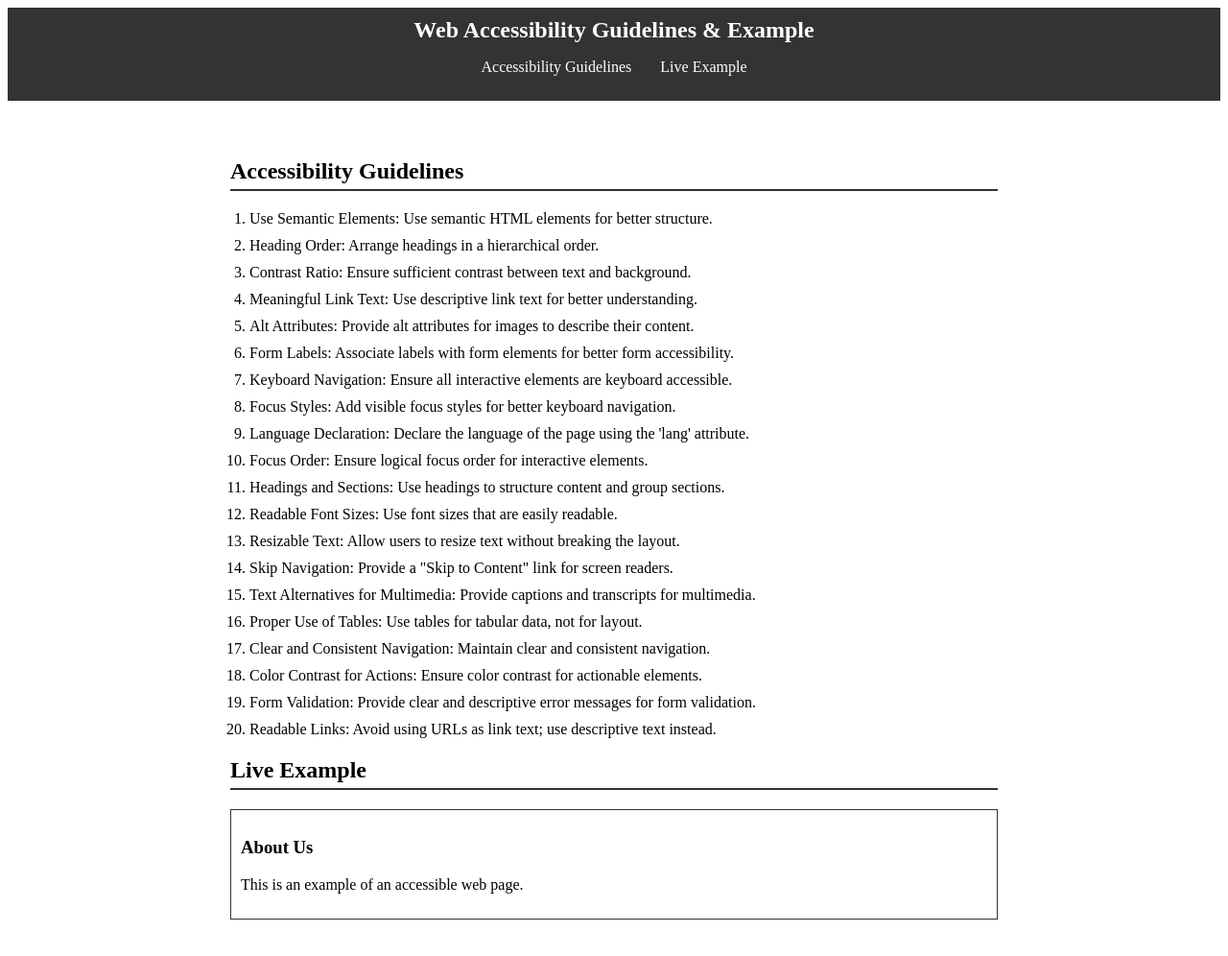
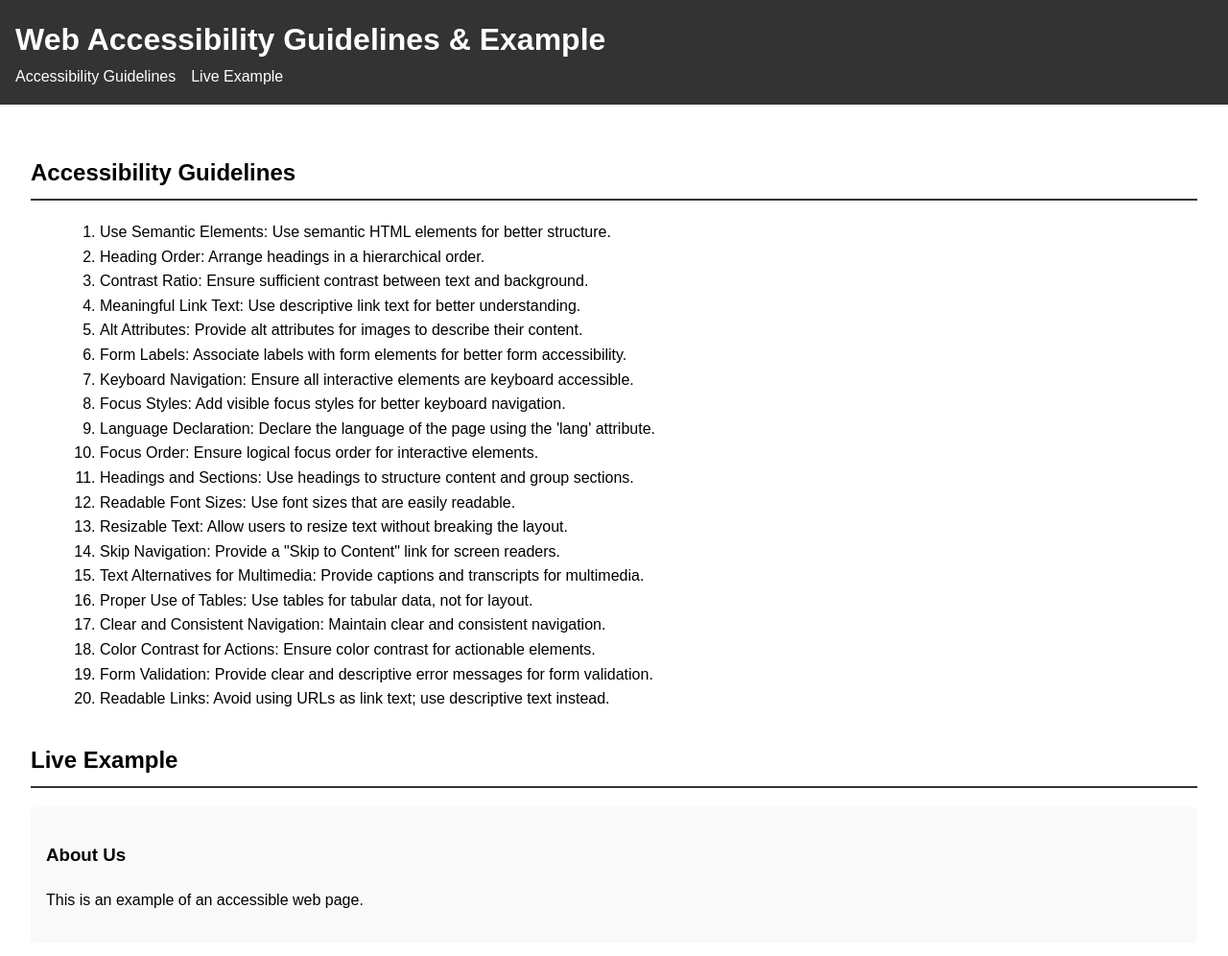
Before and after one commit to rusulazomsumon/webaccessibility, a plain HTML site: page index.html in a window 1280 px wide. Shown: the whole page at 96% size. Drawn offline with Linux system fonts and the light colour scheme.

Commit message:
css updated

```diff
--- a/style.css
+++ b/style.css
@@ -1,11 +1,4 @@
-<!DOCTYPE html>
-<html lang="en">
-<head>
-  <meta charset="UTF-8">
-  <meta http-equiv="X-UA-Compatible" content="IE=edge">
-  <meta name="viewport" content="width=device-width, initial-scale=1.0">
-  <title>Web Accessibility Guidelines & Example</title>
-  <style>
+/* Global styles */
 body {
     font-family: Arial, sans-serif;
     line-height: 1.6;
@@ -13,76 +6,64 @@
     padding: 0;
   }
 
+  /* Header styles */
   header {
     background-color: #333;
     color: #fff;
-      padding: 10px;
-      text-align: center;
+    padding: 1rem;
   }
 
   header h1 {
     margin: 0;
-      font-size: 24px;
+    padding: 0;
   }
 
   nav ul {
     list-style: none;
+    margin: 0;
     padding: 0;
     display: flex;
-      justify-content: center;
   }
 
-    nav ul li {
-      margin: 0 15px;
+  nav li {
+    margin-right: 1rem;
   }
 
-    nav ul li a {
+  nav a {
     color: #fff;
     text-decoration: none;
   }
 
+  /* Main content styles */
   main {
-      max-width: 800px;
-      margin: 20px auto;
-      padding: 20px;
+    padding: 2rem;
+  }
+
+  section {
+    margin-bottom: 2rem;
   }
 
   section h2 {
     border-bottom: 2px solid #333;
-      padding-bottom: 5px;
+    padding-bottom: 0.5rem;
   }
 
   ol {
-      padding-left: 20px;
+    list-style: decimal;
+    margin-left: 2rem;
   }
 
-    ol li {
-      margin-bottom: 10px;
+  /* Example section styles */
+  #example div {
+    background-color: #f9f9f9;
+    padding: 1rem;
+    border-radius: 5px;
   }
 
-    #example div {
-      border: 1px solid #333;
-      padding: 10px;
-      margin-top: 20px;
+  /* Footer styles */
+  footer {
+    background-color: #333;
+    color: #fff;
+    padding: 1rem;
+    text-align: center;
   }
-  </style>
-</head>
-<body>
-  <header>
-    <h1>Web Accessibility Guidelines & Example</h1>
-    <nav>
-      <ul>
-        <li><a href="#guidelines">Accessibility Guidelines</a></li>
-        <li><a href="#example">Live Example</a></li>
-      </ul>
-    </nav>
-  </header>
-
-  <main>
-    <section id="guidelines">
-      <h2>Accessibility Guidelines</h2>
-      <ol>
-        <li>Use Semantic Elements: Use semantic HTML elements for better structure.</li>
-        <li>Heading Order: Arrange headings in a hierarchical order.</li>
-        <li>Contrast Ratio: Ensure sufficient contrast between text and background.</li>
-        <li>Meaningful Link Text: Use descriptive link text for better understanding.</li>
```
Lines whose indentation alone changed are shown as unchanged.
